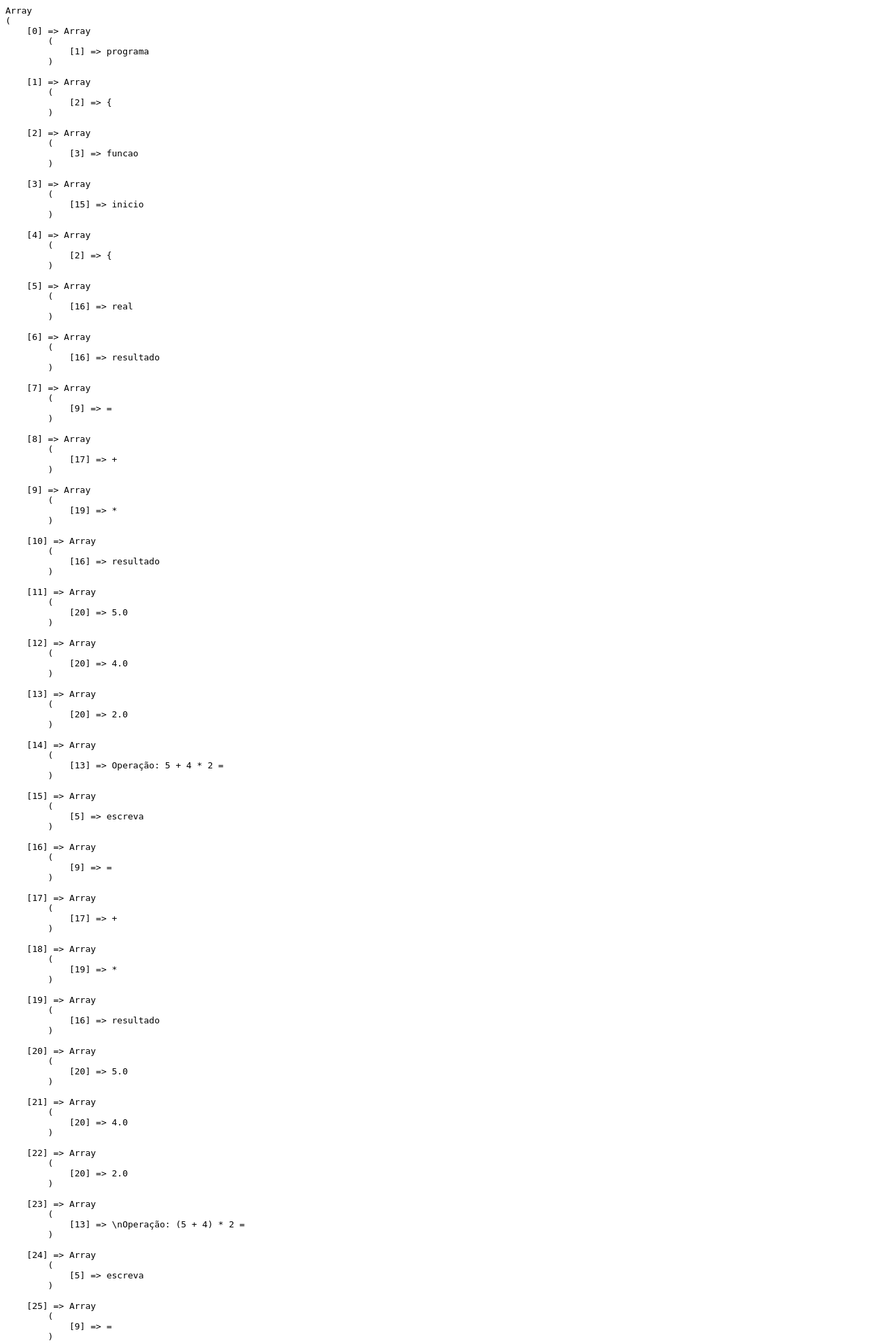
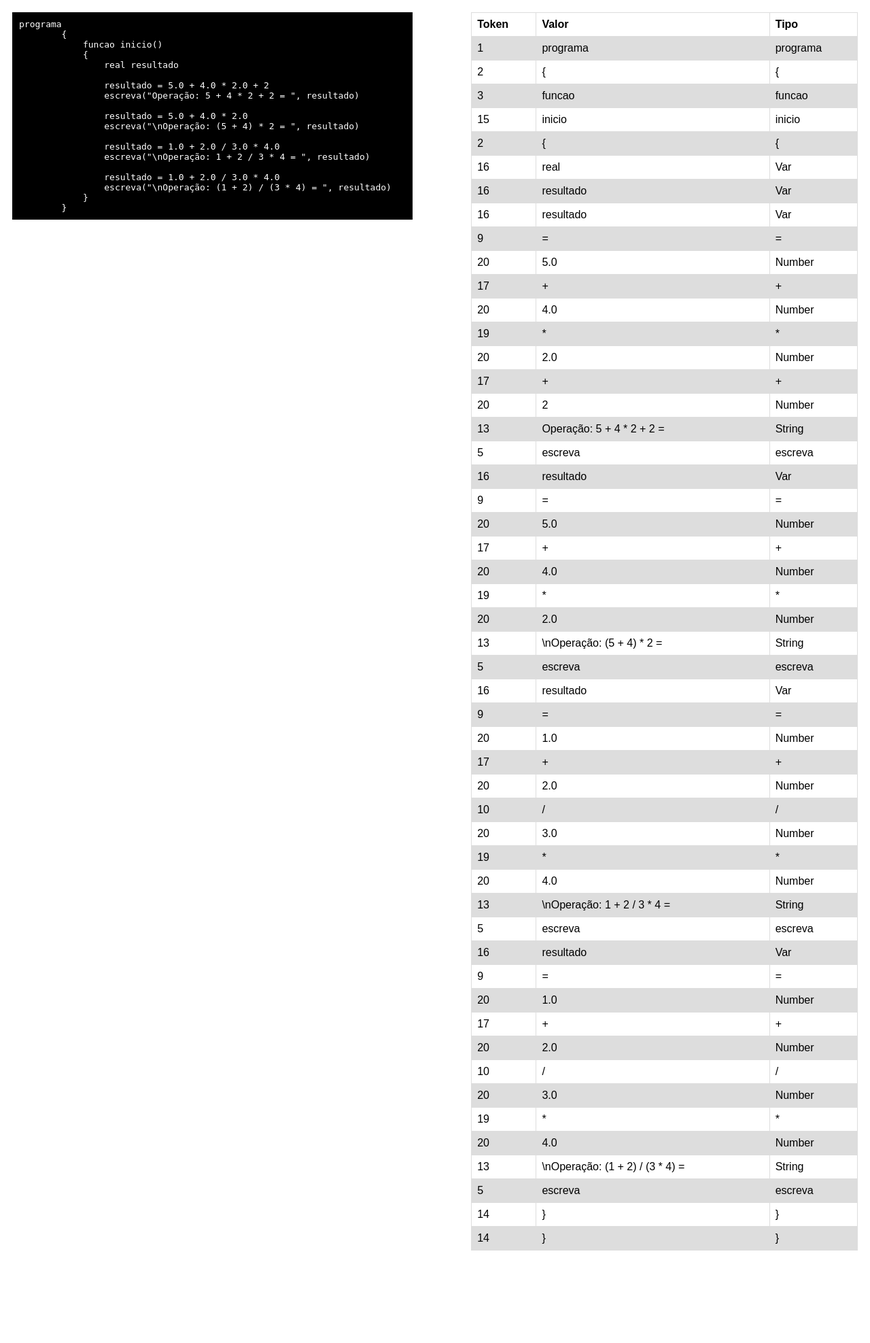
Before and after one commit to saymontavares/comp-analisador-php, a PHP site: page / in a window 1280 px wide. Shown: the top 1975 px of the page at 68% size. After the commit the page ends 1839 px from the top, so only its background shows below. Run offline with PHP 8.4, Linux system fonts and the light colour scheme.

Commit message:
mostra codigo e tabela detokens

```diff
--- a/Compilador.class.php
+++ b/Compilador.class.php
@@ -65,6 +65,8 @@ class Compilador {
                         array_push($this->tableSerial, [
                             $search => $tokens[$k]
                         ]);
+                    } else {
+                        trigger_error("Erro na string: {$tokens[$k]}", E_USER_ERROR);
                     }
                 }
             } else {
@@ -91,16 +93,36 @@ class Compilador {
                             } else {
                                 $var = substr($v, strpos($v, '(')+1, strripos($v, ')')-5);
                                 $exp[$k] = substr_replace($v, '', strpos($v, '('), strripos($v, ')'));
-                                array_push($this->tableSerial, [
-                                    16 => $var
-                                ]);
+                                if (isset($exp[$k]) && !preg_match('/[\'^£$%&*()}{@#~?><>,|=+¬-]/', $var)) {
+                                    array_push($this->tableSerial, [
+                                        16 => $var
+                                    ]);
+                                }
                                 $search = array_search($exp[$k], $this->reservedWords);
                                 if ($search !== false) {
                                     array_push($this->tableSerial, [
                                         $search => $exp[$k]
                                     ]);
                                     unset($exp[$k]);
+                                } else {
+                                    trigger_error("Um erro lexico foi encontrado: {$exp[$k]}", E_USER_ERROR);
                                 }
+                            }
+                        } else {
+                            $exp[$k] = str_replace(',', '', $exp[$k]);
+                            if (!preg_match('/[\'^£$%&*()}{@#~?><>,|=+¬-]/', $exp[$k])) {
+                                if (is_numeric($exp[$k])) {
+                                    array_push($this->tableSerial, [
+                                        20 => $exp[$k]
+                                    ]);
+                                } else {
+                                    array_push($this->tableSerial, [
+                                        16 => $exp[$k]
+                                    ]);
+                                }
+                                unset($exp[$k]);
+                            } else {
+                                trigger_error("Um erro lexico foi encontrado: {$exp[$k]}", E_USER_ERROR);
                             }
                         }
                     }
@@ -114,7 +136,7 @@ class Compilador {
                         ]);
                         unset($exp[$k]);
                     }
-                    if (isset($exp[$k]) && !preg_match('/[\'^£$%&*()}{@#~?><>,|=_+¬-]/', $v)) {
+                    if (isset($exp[$k]) && !preg_match('/[\'^£$%&*()}{@#~?><>,|=+¬-]/', $v)) {
                         array_push($this->tableSerial, [
                             16 => $exp[$k]
                         ]);
@@ -136,4 +158,25 @@ class Compilador {
         return $this->createTableSerial();
     }
 
+    public function tokensArr()
+    {
+        $serial = $this->createTableSerial();
+        $reserv = $this->reservedWords;
+        $reserv[13] = 'String';
+        $reserv[16] = 'Var';
+        $reserv[20] = 'Number';
+        $tableTokens = [];
+        foreach ($serial as $a) {
+            foreach ($a as $k => $b) {
+                $tableTokens[] = [
+                    'code' => array_search($b, $a),
+                    'value' => $b,
+                    'tipo' => $reserv[array_search($b, $a)]
+                ];
+            }
+        }
+
+        return $tableTokens;
+    }
+
 }
--- a/index.php
+++ b/index.php
@@ -40,7 +40,7 @@ $code = 'programa
                 escreva("\nA subtração dos números é igual a: ", sub)
                 escreva("\nA multiplicação dos números é igual a: ", mult)
                 escreva("\nA divisão dos números é igual a: ", div)
-            }
+
         }';
 
 $code = 'programa
@@ -49,8 +49,8 @@ $code = 'programa
             {
                 real resultado
 
-                resultado = 5.0 + 4.0 * 2.0
-                escreva("Operação: 5 + 4 * 2 = ", resultado)
+                resultado = 5.0 + 4.0 * 2.0 + 2
+                escreva("Operação: 5 + 4 * 2 + 2 = ", resultado)
 
                 resultado = 5.0 + 4.0 * 2.0
                 escreva("\nOperação: (5 + 4) * 2 = ", resultado)
@@ -63,6 +63,53 @@ $code = 'programa
             }
         }';
 $compilador = new Compilador($code);
-echo "<pre>";
-print_r ($compilador->compilar());
-echo "</pre>";
+$tokens = $compilador->tokensArr();
+?>
+
+<!-- Código -->
+<pre><?= $code ?></pre>
+
+<!-- Tabela de Tokens -->
+<table>
+    <tr>
+        <th>Token</th>
+        <th>Valor</th>
+        <th>Tipo</th>
+    </tr>
+    <?php foreach($tokens as $token): ?>
+        <tr>
+            <td><?= $token['code'] ?></td>
+            <td><?= $token['value'] ?></td>
+            <td><?= $token['tipo'] ?></td>
+        </tr>
+    <?php endforeach ?>
+</table>
+
+<style>
+    table {
+        font-family: arial, sans-serif;
+        border-collapse: collapse;
+        width: 45%;
+        float:right;
+        margin:10px;
+    }
+
+    td, th {
+        border: 1px solid #dddddd;
+        text-align: left;
+        padding: 8px;
+    }
+
+    tr:nth-child(even) {
+        background-color: #dddddd;
+    }
+
+    pre {
+        width: 45%;
+        float:left;
+        background-color:
+        black;color:#FFF;
+        margin:10px;
+        padding: 10px;
+    }
+</style>
```
